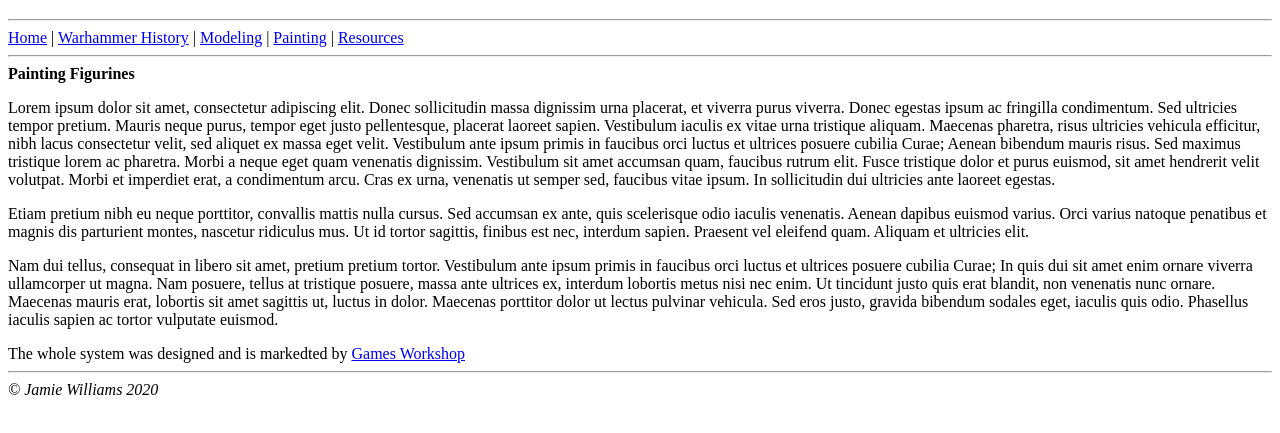
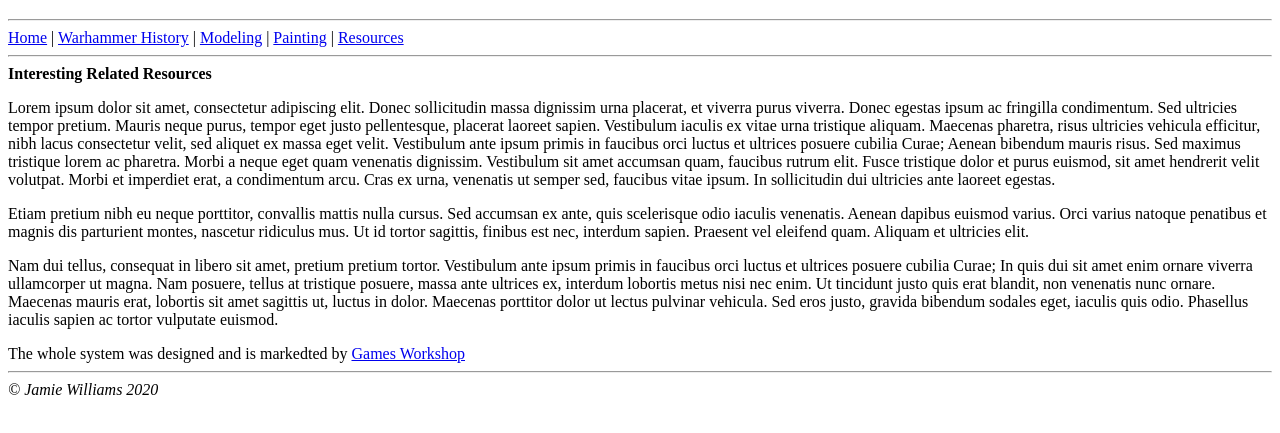
Before and after one commit to uvnerve/hobbies, a plain HTML site: page links.html in a window 1280 px wide. Shown: the part 61-494 px from the top of the page. Drawn offline with Linux system fonts and the light colour scheme.

Commit message:
edit page headings

```diff
--- a/links.html
+++ b/links.html
@@ -19,7 +19,7 @@
   <hr>
 			<section class="resources">
 				<article class="links">
-    			<strong>Painting Figurines</strong>
+    			<strong>Interesting Related Resources</strong>
 						<p>Lorem ipsum dolor sit amet, consectetur adipiscing elit. Donec sollicitudin massa dignissim urna placerat, et viverra purus viverra. Donec egestas ipsum ac fringilla condimentum. Sed ultricies tempor pretium. Mauris neque purus, tempor eget justo pellentesque, placerat laoreet sapien. Vestibulum iaculis ex vitae urna tristique aliquam. Maecenas pharetra, risus ultricies vehicula efficitur, nibh lacus consectetur velit, sed aliquet ex massa eget velit. Vestibulum ante ipsum primis in faucibus orci luctus et ultrices posuere cubilia Curae; Aenean bibendum mauris risus. Sed maximus tristique lorem ac pharetra. Morbi a neque eget quam venenatis dignissim. Vestibulum sit amet accumsan quam, faucibus rutrum elit. Fusce tristique dolor et purus euismod, sit amet hendrerit velit volutpat. Morbi et imperdiet erat, a condimentum arcu. Cras ex urna, venenatis ut semper sed, faucibus vitae ipsum. In sollicitudin dui ultricies ante laoreet egestas.</p>
 					<p>Etiam pretium nibh eu neque porttitor, convallis mattis nulla cursus. Sed accumsan ex ante, quis scelerisque odio iaculis venenatis. Aenean dapibus euismod varius. Orci varius natoque penatibus et magnis dis parturient montes, nascetur ridiculus mus. Ut id tortor sagittis, finibus est nec, interdum sapien. Praesent vel eleifend quam. Aliquam et ultricies elit.</p>
 					<p>Nam dui tellus, consequat in libero sit amet, pretium pretium tortor. Vestibulum ante ipsum primis in faucibus orci luctus et ultrices posuere cubilia Curae; In quis dui sit amet enim ornare viverra ullamcorper ut magna. Nam posuere, tellus at tristique posuere, massa ante ultrices ex, interdum lobortis metus nisi nec enim. Ut tincidunt justo quis erat blandit, non venenatis nunc ornare. Maecenas mauris erat, lobortis sit amet sagittis ut, luctus in dolor. Maecenas porttitor dolor ut lectus pulvinar vehicula. Sed eros justo, gravida bibendum sodales eget, iaculis quis odio. Phasellus iaculis sapien ac tortor vulputate euismod.</p>
```
